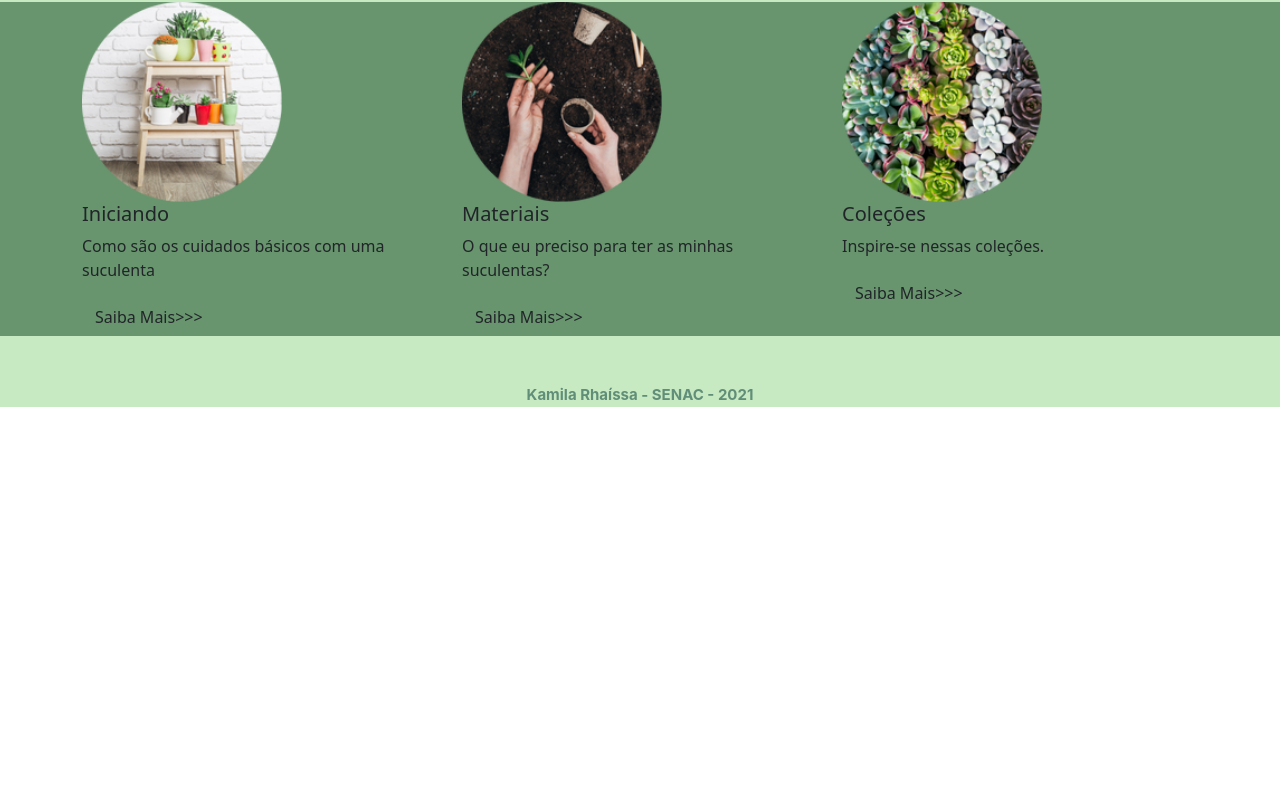
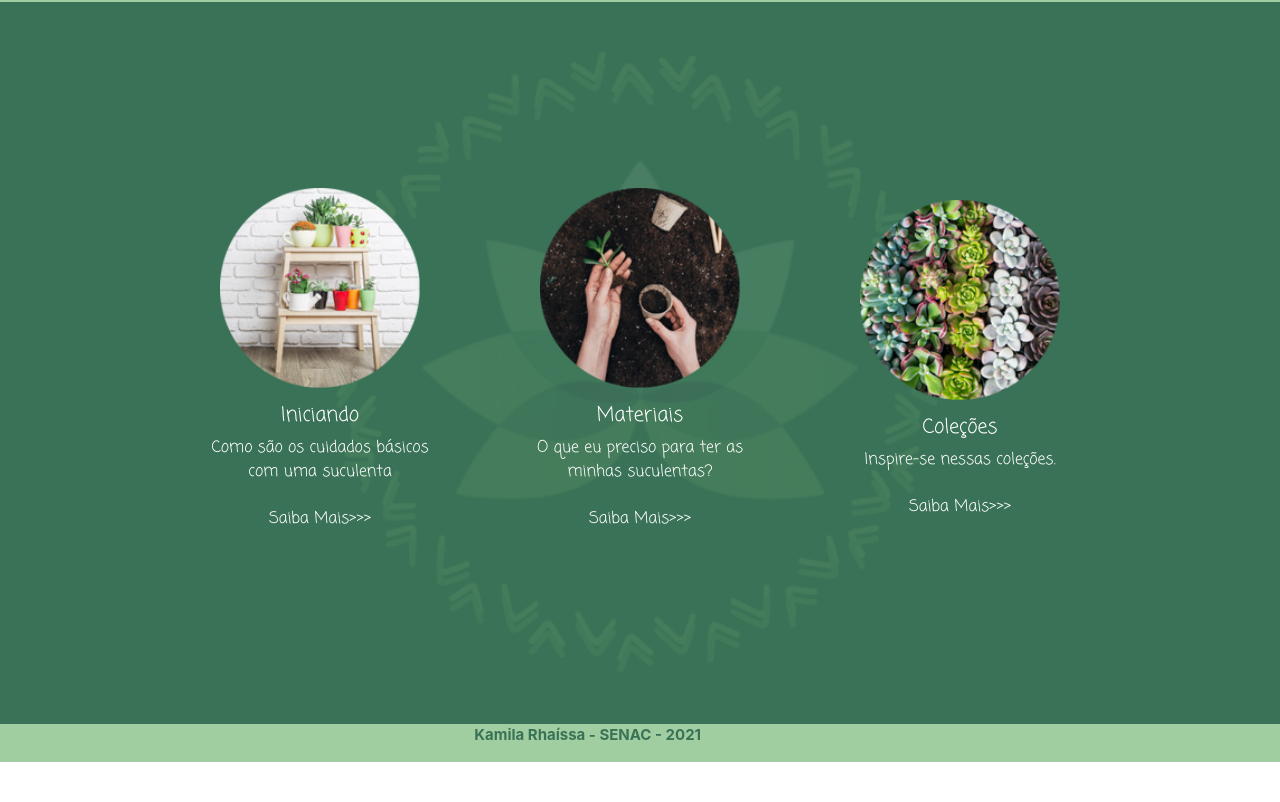
Before and after one commit to KamilaRhaissa/Projeto-final, a plain HTML site: page materias.html in a window 1280 px wide. Shown: the part 38-840 px from the top of the page. After the commit the page ends 800 px from the top, so only its background shows below. Drawn offline with nearby package versions, Linux system fonts and the light colour scheme.

Commit message:
ajustando pagina de materias

```diff
--- a/css/estilo.css
+++ b/css/estilo.css
@@ -1,15 +1,15 @@
 @font-face {
-    font-family: 'comingsoon'; /*a name to be used later*/
-    src: url('../fonts/ComingSoon-Regular.ttf'); /*URL to font*/
+    font-family: "comingsoon"; /*a name to be used later*/
+    src: url("../fonts/ComingSoon-Regular.ttf"); /*URL to font*/
 }
-.footer{
-    font-family: -apple-system, BlinkMacSystemFont, 'Segoe UI', Roboto, Oxygen, Ubuntu, Cantarell, 'Open Sans', 'Helvetica Neue', sans-serif;
+.footer {
+    font-family: -apple-system, BlinkMacSystemFont, "Segoe UI", Roboto, Oxygen, Ubuntu, Cantarell, "Open Sans",
+        "Helvetica Neue", sans-serif;
     color: #3a7257;
     font-size: 15px;
     background-color: #bbe5b3;
     opacity: 80%;
     font-weight: bolder;
-
 }
 
 .index {
@@ -31,7 +31,8 @@
 }
 
 .menu-item {
-    font-family: -apple-system, BlinkMacSystemFont, 'Segoe UI', Roboto, Oxygen, Ubuntu, Cantarell, 'Open Sans', 'Helvetica Neue', sans-serif;
+    font-family: -apple-system, BlinkMacSystemFont, "Segoe UI", Roboto, Oxygen, Ubuntu, Cantarell, "Open Sans",
+        "Helvetica Neue", sans-serif;
     font-size: 24px;
     height: 40px;
     z-index: 101;
@@ -47,7 +48,7 @@
     opacity: 80%;
     z-index: -1;
 }
-.card-branco img{
+.card-branco img {
     width: 400px;
     height: 400px;
     margin-top: -150px;
@@ -55,34 +56,35 @@
 }
 
 .card-titulo {
-    font-family: 'comingsoon';
+    font-family: "comingsoon";
     text-shadow: 2px 2px 2px #68956e;
 }
 
-.card-titulo .titulo{
+.card-titulo .titulo {
     font-size: 105px;
     color: #3a7257;
 }
 
-.card-subtitulo{
-    font-family: -apple-system, BlinkMacSystemFont, 'Segoe UI', Roboto, Oxygen, Ubuntu, Cantarell, 'Open Sans', 'Helvetica Neue', sans-serif;
+.card-subtitulo {
+    font-family: -apple-system, BlinkMacSystemFont, "Segoe UI", Roboto, Oxygen, Ubuntu, Cantarell, "Open Sans",
+        "Helvetica Neue", sans-serif;
 }
 
-.card-subtitulo .subtitulo{
+.card-subtitulo .subtitulo {
     font-size: 32px;
     color: #3a7257;
 }
 
 .card-titulo02 {
-    font-family: 'comingsoon';
+    font-family: "comingsoon";
     font-size: 42px;
     color: #3a7257;
 }
 
-.card-texto{
-
+.card-texto {
     width: 550px;
-    font-family: -apple-system, BlinkMacSystemFont, 'Segoe UI', Roboto, Oxygen, Ubuntu, Cantarell, 'Open Sans', 'Helvetica Neue', sans-serif;
+    font-family: -apple-system, BlinkMacSystemFont, "Segoe UI", Roboto, Oxygen, Ubuntu, Cantarell, "Open Sans",
+        "Helvetica Neue", sans-serif;
     font-size: 20px;
     color: #3a7257;
 }
@@ -102,11 +104,11 @@ a:hover {
 a:active {
     text-decoration: underline;
 }
-.card02{
+.card02 {
     width: auto;
     height: auto;
 }
-.just{
+.just {
     text-align: justify;
     text-justify: inter-word;
     color: #3a7257;
@@ -115,7 +117,6 @@ a:active {
 }
 .card_projeto {
     position: absolute;
-    z-index: -10;
     width: 250%;
     height: 250%;
     background-image: url("../img/logo03.png");
@@ -126,87 +127,98 @@ a:active {
     margin-left: -50px;
 }
 
-.card-final01{
-    font-family: 'comingsoon';
+.card-final01 {
+    font-family: "comingsoon";
     font-size: 25px;
 }
 
-.card-final02{
-    font-family: -apple-system, BlinkMacSystemFont, 'Segoe UI', Roboto, Oxygen, Ubuntu, Cantarell, 'Open Sans', 'Helvetica Neue', sans-serif;
+.card-final02 {
+    font-family: -apple-system, BlinkMacSystemFont, "Segoe UI", Roboto, Oxygen, Ubuntu, Cantarell, "Open Sans",
+        "Helvetica Neue", sans-serif;
     font-size: 24px;
 }
 
 .card_materias {
-    position: absolute;
-    z-index: 2;
+    position: fixed;
     width: 100%;
     height: 100%;
-    background-repeat: no-repeat;
-    opacity: 20%;
-
+    background-color: #3a7257;
 }
 
-.cardbola {
+.card-imagem-materias {
+    position: fixed;
+    width: 750px;
+    height: 750px;
+    top: 50%;
+    left: 50%;
+    margin-top: -375px; /* Negative half of height. */
+    margin-left: -375px; /* Negative half of width. */
+    background-image: url("../img/logo02.png");
+    background-size: cover;
+    opacity: 10%;
+    background-repeat: no-repeat;
+    z-index: -1;
+}
+
+.img-bola {
     z-index: 10;
     width: 200px;
     height: 200px;
 }
 
-.card_verde{
+.card-bola {
+    font-family: "comingsoon";
+    color: white;
+    z-index: 1;
+}
+
+.card-bola a {
+    color: white;
+}
+
+.card_verde {
     background-color: #68956e;
     z-index: -50;
 }
 
 /*tablet*/
-@media (max-width: 1169px){
-    .menu{
+@media (max-width: 1169px) {
+    .menu {
         width: auto;
         text-align: center;
     }
-    .card-branco{
+    .card-branco {
         width: auto;
         padding: 40px;
-
     }
-    .card-logo00{
+    .card-logo00 {
         width: 50%;
     }
-    .titulo{
+    .titulo {
         font-size: 60px;
     }
-    .card-subtitulo{
-
+    .card-subtitulo {
     }
-    .footer{
-
+    .footer {
     }
-
 }
 
-
 /*celular*/
-@media (max-width: 767px){
-    .menu{
+@media (max-width: 767px) {
+    .menu {
         width: auto;
         flex-direction: column;
     }
-    .card-branco{
+    .card-branco {
         width: auto;
         padding: 15px;
-
     }
-    .card-logo00{
-
+    .card-logo00 {
     }
-    .card-titulo{
-
+    .card-titulo {
     }
-    .card-subtitulo{
-
+    .card-subtitulo {
     }
-    .footer{
-
+    .footer {
     }
-
-
 }
--- a/materias.html
+++ b/materias.html
@@ -9,9 +9,8 @@
 </header>
 
 <body>
-
-
-            <div class="">
+    <div class="card_materias d-flex flex-column justify-content-between">
+        <div class="card-imagem-materias"></div>
         <div class="container-fluid">
             <div class="row menu">
                 <div class="menu-item col-3 text-center"><a class="menu-link" href="index.html">Home</a></div>
@@ -20,38 +19,33 @@
                 <div class="menu-item col-3 text-center"><a class="menu-link" href="contato.html">Contato</a></div>
             </div>
         </div>
-                <div class="card_materias" scr=img/logo02.png> </div>
-                    <div class="container-fluid card_verde">
-                        <div class="container">
-                            <div class="row">
-                                <div class="col-4">
-                                    <img class="cardbola" src="img/iniciando.png" alt="prateleira com suculentas">
-                                    <h5>Iniciando</h5>
+        <div class="d-flex align-items-center justify-content-center">
+            <div class="col-3 p-5 text-center card-bola">
+                <img class="img-bola" src="img/iniciando.png" alt="prateleira com suculentas">
+                <h5 class="pt-3">Iniciando</h5>
                 <p>Como são os cuidados básicos com uma suculenta</p>
                 <a href="#" class="btn">Saiba Mais>>></a>
             </div>
-                                <div class="col-4">
-                                    <img class="cardbola" src="img/materiais.png" alt="mão plantando suculentas">
-                                    <h5>Materiais</h5>
+            <div class="col-3 p-5 text-center card-bola">
+                <img class="img-bola" src="img/materiais.png" alt="mão plantando suculentas">
+                <h5 class="pt-3">Materiais</h5>
                 <p>O que eu preciso para ter as minhas suculentas?</p>
                 <a href="#" class="btn">Saiba Mais>>></a>
             </div>
-                                <div class="col-4">
-                                    <img class=cardbola src="img/colecoes.png" alt="coleção de suculentas diferentes">
-                                    <h5>Coleções</h5>
+            <div class="col-3 p-5 text-center card-bola">
+                <img class=img-bola src="img/colecoes.png" alt="coleção de suculentas diferentes">
+                <h5 class="pt-3">Coleções</h5>
                 <p>Inspire-se nessas coleções.</p>
                 <a href="#" class="btn">Saiba Mais>>></a>
             </div>
         </div>
+        <div class="container-fluid footer">
+            <div class="col-md-11 text-center text-md-left">
+                <p>Kamila Rhaíssa - SENAC - 2021</p>
             </div>
         </div>
     </div>
-            <footer>
-                <div class="container-fluid pt-5 footer">
-                    <div class="col-md-12  text-center text-md-left">
-                        <p>Kamila Rhaíssa - SENAC - 2021</p>
-                    </div>
-                </div>
-            </footer>
+
 </body>
+
 </html>
```
Also changed, not shown: index.html (+5 -5 lines). Lines whose indentation alone changed are shown as unchanged.
